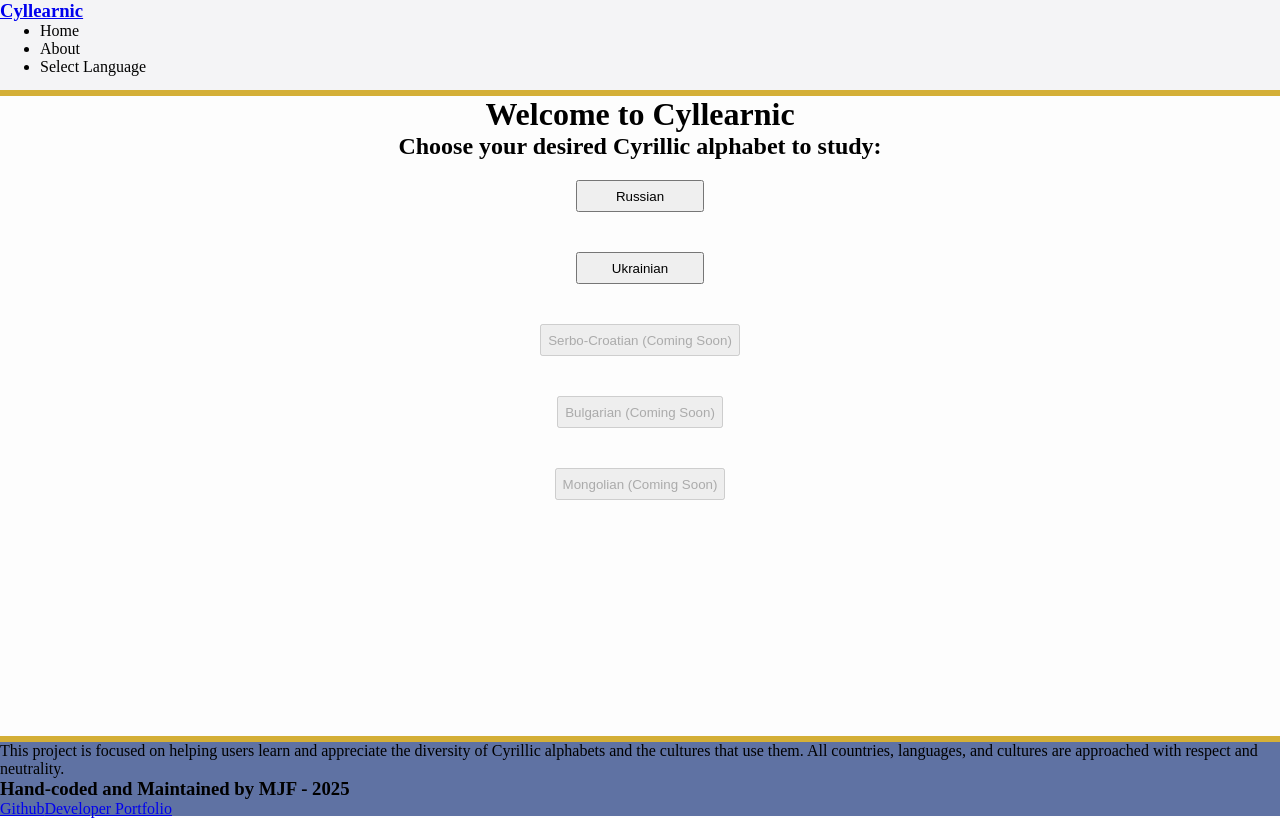
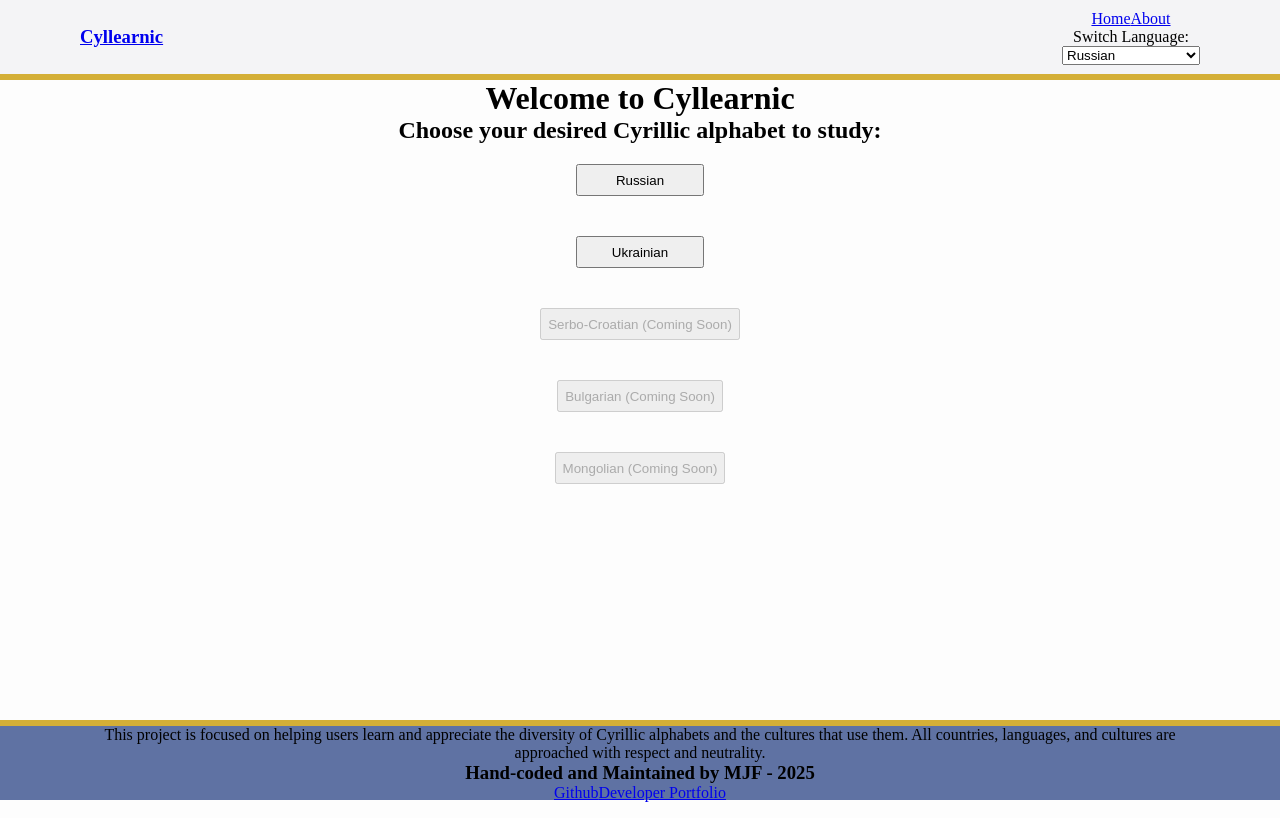
Before and after one commit to mjfru/cyllearnic, a React (Vite) app: page / in a window 1280 px wide. Built offline with nearby package versions, Linux system fonts and the light colour scheme.

Commit message:
rearrange header, import a font for eventual print/cursive toggle, utilize useNavigate for dropdown navigation

```diff
--- a/index.html
+++ b/index.html
@@ -7,7 +7,7 @@
 		<link rel="preconnect" href="https://fonts.googleapis.com" />
 		<link rel="preconnect" href="https://fonts.gstatic.com" crossorigin />
 		<link
-			href="https://fonts.googleapis.com/css2?family=Noto+Sans:ital,wght@0,100..900;1,100..900&display=swap"
+			href="https://fonts.googleapis.com/css2?family=Great+Vibes&family=Noto+Sans:ital,wght@0,100..900;1,100..900&display=swap"
 			rel="stylesheet"
 		/>
 
--- a/src/components/Header.jsx
+++ b/src/components/Header.jsx
@@ -1,20 +1,37 @@
-import { Link } from "react-router-dom";
+import { Link, useNavigate } from "react-router-dom";
 
 const Header = () => {
+	const navigate = useNavigate();
+
+	const handleChange = (e) => {
+		const selectedLanguage = e.target.value;
+		if (selectedLanguage) {
+			navigate(`/study/${selectedLanguage}`);
+		}
+	};
+
 	return (
-		<div className="nav-header">
+		<header className="header">
 			<Link to="/">
 				<h3 className="logo">Cyllearnic</h3>
 			</Link>
 
 			<nav className="nav-container">
-				<ul>
-					<li>Home</li>
-					<li>About</li>
-					<li>Select Language</li>
-				</ul>
+				<Link to="/">Home</Link>
+				<Link to="">About</Link>
+				<div className="language-nav">
+					<p>Switch Language: </p>
+					<select name="" id="" onChange={handleChange}>
+						<option value="" disabled>
+							{/* Why is this disappearing after initial render? -- Maybe move this into a component by itself */}
+							Choose a language
+						</option>
+						<option value="russian">Russian</option>
+						<option value="ukrainian">Ukrainian</option>
+					</select>
+				</div>
 			</nav>
-		</div>
+		</header>
 	);
 };
 
--- a/src/styles/header_footer.css
+++ b/src/styles/header_footer.css
@@ -1,16 +1,28 @@
-.nav-header, .footer-container {
+.header, .footer-container {
   margin: 0 auto;
   width: 100vw;
+  padding: 0 5rem;
+  text-align: center;
 }
 
-.nav-header {
+.header {
   background-color: var(--header-background);
-  height: 12vh;
+  height: 10vh;
+  display: flex;
+  justify-content: space-between;
+  align-items: center;
   border-bottom: 6px solid var(--highlight-bright);
 }
+
+
+
+
 
 .footer-container {
   border-top: 6px solid var(--highlight-bright);
   background-color: var(--footer-background);
   height: 10vh;
+  display: flex;
+  flex-direction: column;
+  justify-content: space-evenly;
 }
--- a/src/styles/variables.css
+++ b/src/styles/variables.css
@@ -11,6 +11,7 @@
 
 	/* Fonts */
 	--cyrillic-font: "Noto Sans", sans-serif;
+  --cyrillic-cursive: "Great Vibes", cursive;
 	--card-letter-size: 2.5rem;
 	--flashcard-letter-size: 4rem;
 
```
Also changed, not shown: todo.txt.
